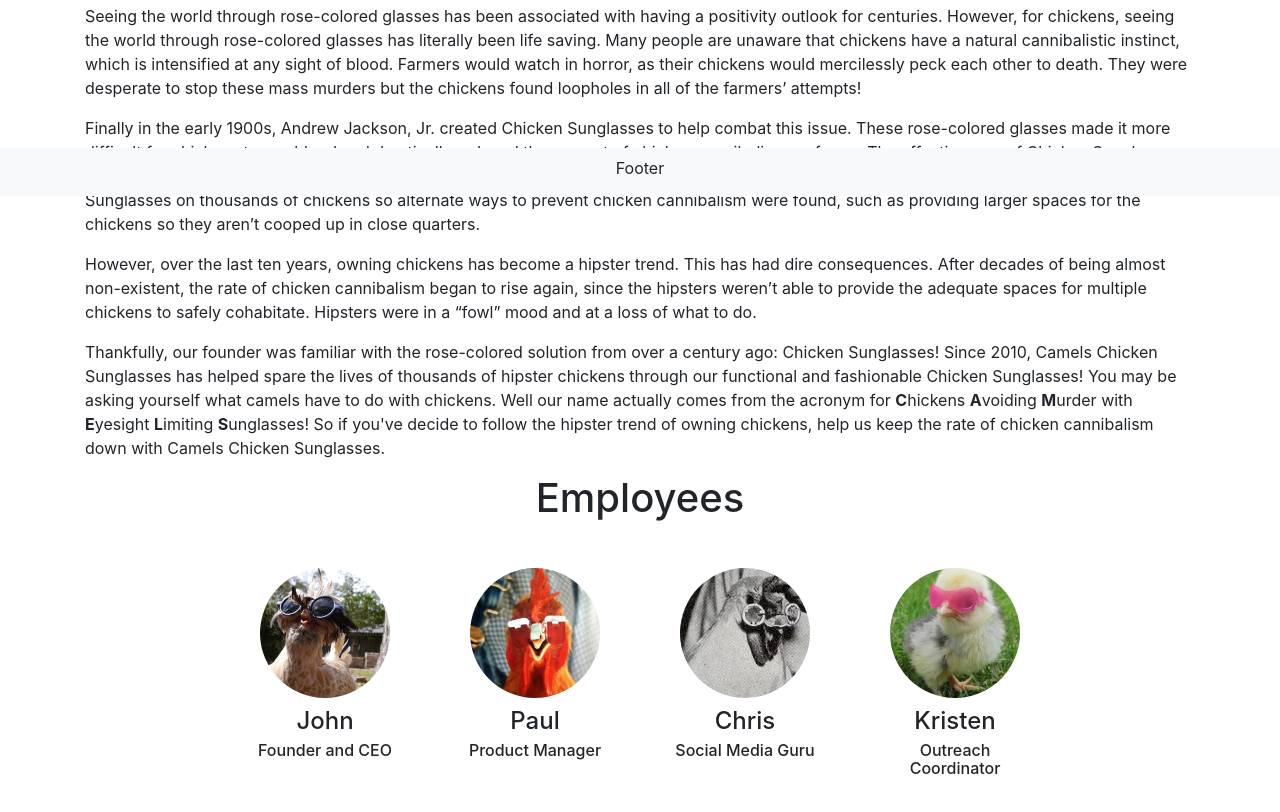
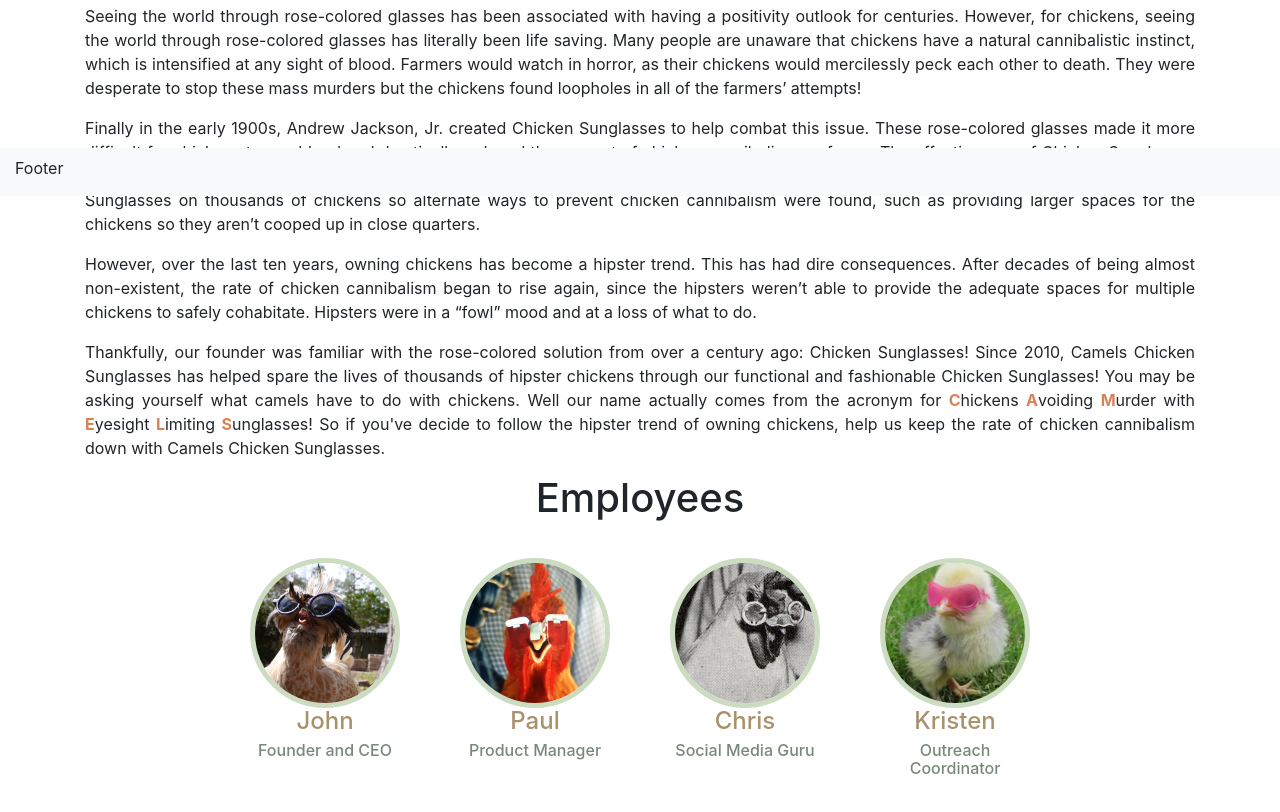
Before and after one commit to nss-day-cohort-22/company-website-part-deux-confused-camels, a plain HTML site: page about/about.html in a window 1280 px wide. Shown: the part 604-1416 px from the top of the page. Drawn offline with nearby package versions, Linux system fonts and the light colour scheme.

Commit message:
added styling to about page

```diff
--- a/about/about.css
+++ b/about/about.css
@@ -1,3 +1,4 @@
+/*Formatting for main image*/
 .about-img {
     text-align: center;
 }
@@ -10,22 +11,38 @@ h1 {
     text-align: center;
 }
 
+p {
+    text-align: justify;
+}
+
+/* makes the acronym standout */
+b {
+    color: #d78258;
+}
+
+/* Formatting for Employees */
 #employee-info {
     display: flex;
     flex-wrap: wrap;
     justify-content: center;
 }
-
+/* images are circular with a border */
 .employee-image {
     height: 150px;
     width: 150px;
     border-radius: 50%;
     object-fit: cover;
-    padding: 10px;
+    border: 5px solid #ccdcc1;
+
 }
 
 .employee {
     margin: 30px;
     text-align: center;
     width: 150px;
+    color: #a9916b;
 }
+
+.employee-title {
+    color: #778979;
+}
```
